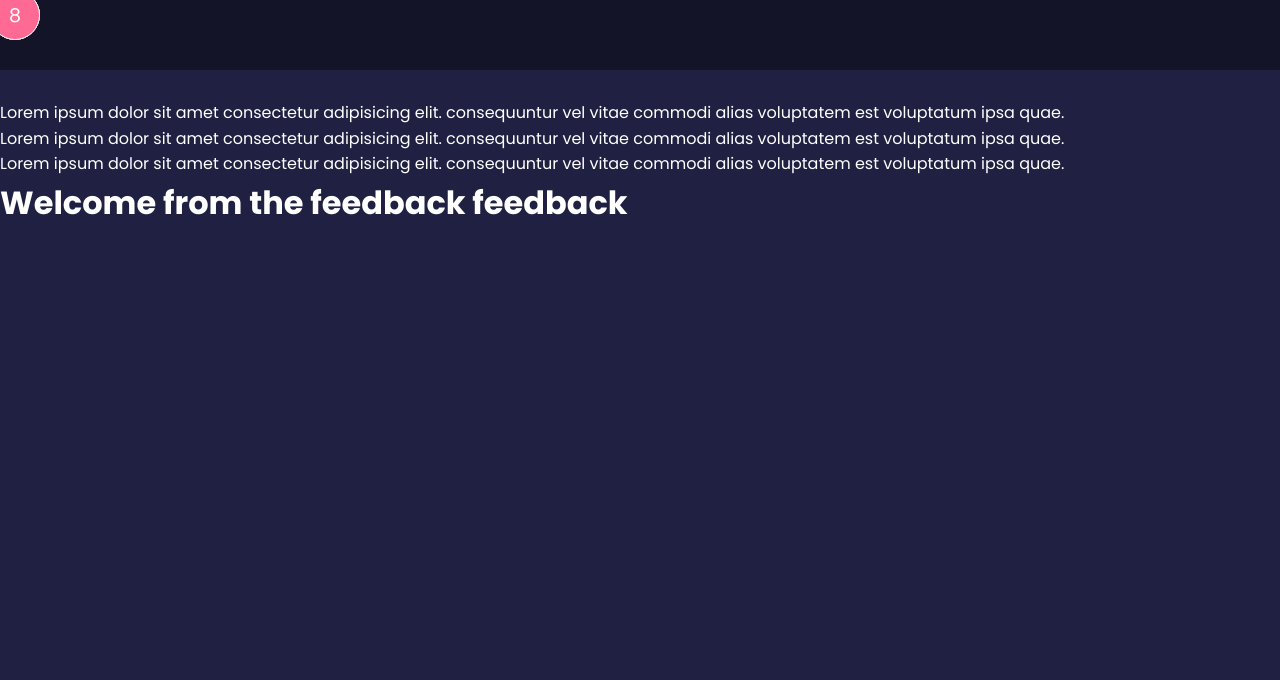
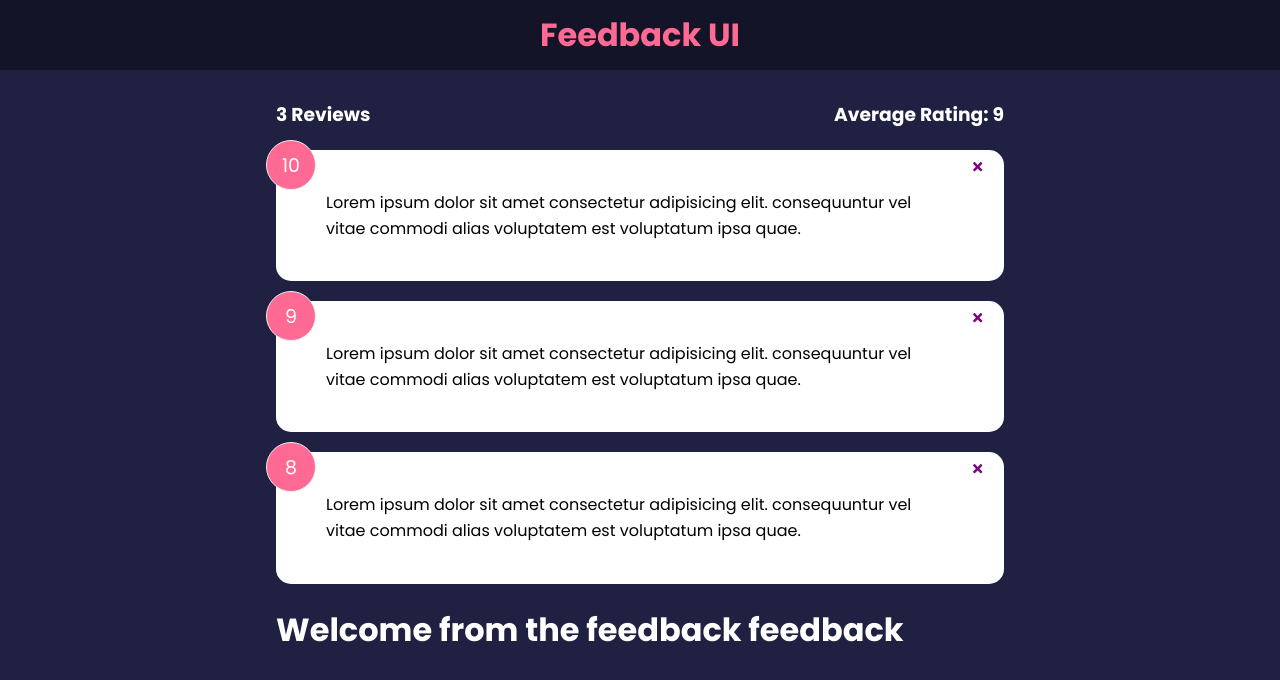
Before and after one commit to CoderOfPHCity/restaurantapp, a React (Create React App) app: page / in a window 1280 px wide. Shown: the top 680 px of the page. Built offline with nearby package versions, Linux system fonts and the light colour scheme.

Commit message:
Feedback page, feedbackstats and deletclick updated

```diff
--- a/package.json
+++ b/package.json
@@ -8,6 +8,7 @@
     "@testing-library/user-event": "^13.5.0",
     "react": "^18.2.0",
     "react-dom": "^18.2.0",
+    "react-icons": "^4.4.0",
     "react-router-dom": "^6.3.0",
     "react-scripts": "^2.1.3",
     "web-vitals": "^2.1.4"
--- a/src/App.js
+++ b/src/App.js
@@ -3,19 +3,27 @@ import React, { useState } from 'react';
 import Header from './Header';
 import FeedbackData from './FeedbackData';
 import FeedbackList from './FeedbackList';
-
+import FeedbackStats from './components/FeedbackStats';
 
 function App() {
 
   const [feedback, setfeedback] = useState(FeedbackData);
+  const handleDelete = (id) => {
 
+    if (window.confirm('Do yo want to delete this feedback?')){
+       setfeedback(feedback.filter((item) => item.id !== id))
+    }
+
+  }
 
 
   return (
     <>
     <Header />
-     <div className="App">
-       <FeedbackList feedback = {feedback} />
+     <div className="container">
+       <FeedbackStats feedback = {feedback} />
+       <FeedbackList feedback = {feedback}
+        handleDelete={handleDelete} />
       <h1>Welcome from the feedback feedback</h1>
     </div>
     </>
--- a/src/FeedbackItem.jsx
+++ b/src/FeedbackItem.jsx
@@ -1,12 +1,18 @@
 import React from 'react'
+import {FaTimes} from 'react-icons/fa'
+import Card from './components/Card'
 
-function FeedbackItem({ item }) {
+function FeedbackItem({ item, handleDelete}) {
   return (
-    <div classname ='card'>
+    <Card>
         <div className="num-display">{item.rating}</div>
+        <button className='close' onClick={() => handleDelete(item.id)}>
+          <FaTimes color='purple'/>
+
+        </button>
         <div className="text-display">{item.text}</div>
 
-    </div>
+    </Card>
   )
 }
 
--- a/src/FeedbackList.jsx
+++ b/src/FeedbackList.jsx
@@ -1,14 +1,16 @@
 import React from 'react'
 import FeedbackItem from  './FeedbackItem'
 
-function FeedbackList ({feedback}) {
+function FeedbackList ({feedback, handleDelete}) {
     if (!feedback || feedback.length ===0){
         return <p>No feedback</p>
     }
   return (
     <div className='feedback-list'>
             {feedback.map((item) => (
-                <FeedbackItem key={item.id} item={item} />
+                <FeedbackItem key={item.id}
+                item={item}
+                handleDelete = {handleDelete} />
             )
         )}
 
--- a/src/Header.jsx
+++ b/src/Header.jsx
@@ -10,6 +10,7 @@ function Header({ text, bgColor, textColor }) {
   return (
     <header style={headerStyles}>
       <div className='container'>
+        <h1>Feedback UI</h1>
       </div>
     </header>
   )
--- /dev/null
+++ b/src/components/Card.jsx
@@ -0,0 +1,20 @@
+import React from 'react'
+
+function Card({children, reverse}) {
+  return (
+    <div className='card'
+    style = {{
+        backgroundColor: reverse ? 'rgba(0,0,0,0.4)' : 'white',
+        color: reverse ? '#fff' : '#000',
+    }}
+    >
+        {children}
+    </div>
+  )
+}
+
+Card.defaultProps = {
+    reverse: false,
+}
+
+export default Card
--- /dev/null
+++ b/src/components/FeedbackStats.jsx
@@ -0,0 +1,19 @@
+import React from 'react'
+
+function FeedbackStats({feedback}) {
+
+    let average = feedback.reduce((acc, cur) => {
+        return acc + cur.rating
+    }, 0) / feedback.length
+
+
+  return (
+    <div className='feedback-stats'>
+
+        <h3>{feedback.length} Reviews</h3>
+        <h3>Average Rating: {isNaN(average) ? 0 : average}</h3>
+    </div>
+  )
+}
+
+export default FeedbackStats
```
Also changed, not shown: 1 other file (tests, documents, lock files or other folders).
